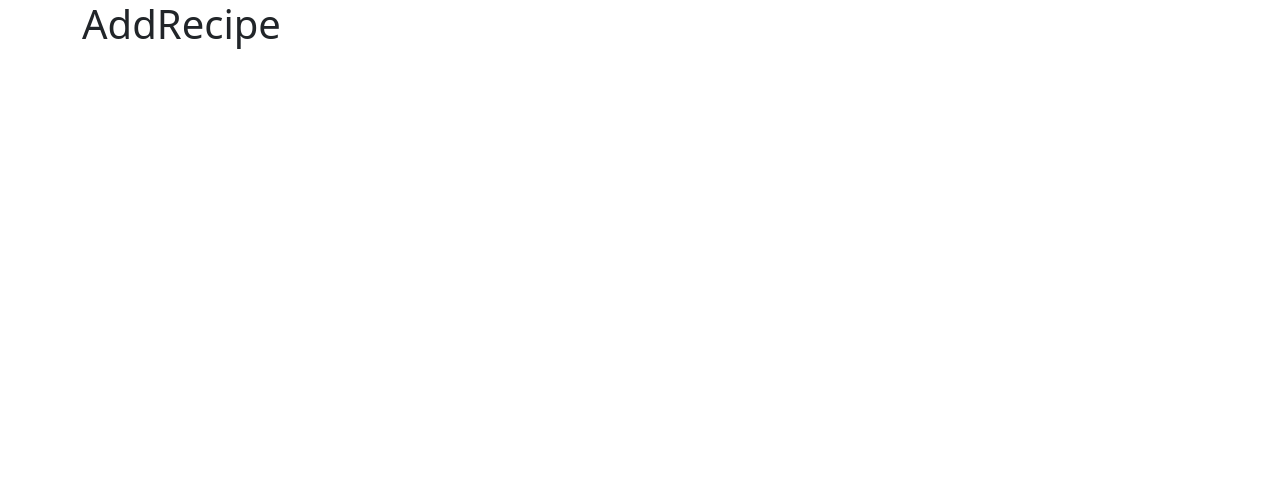
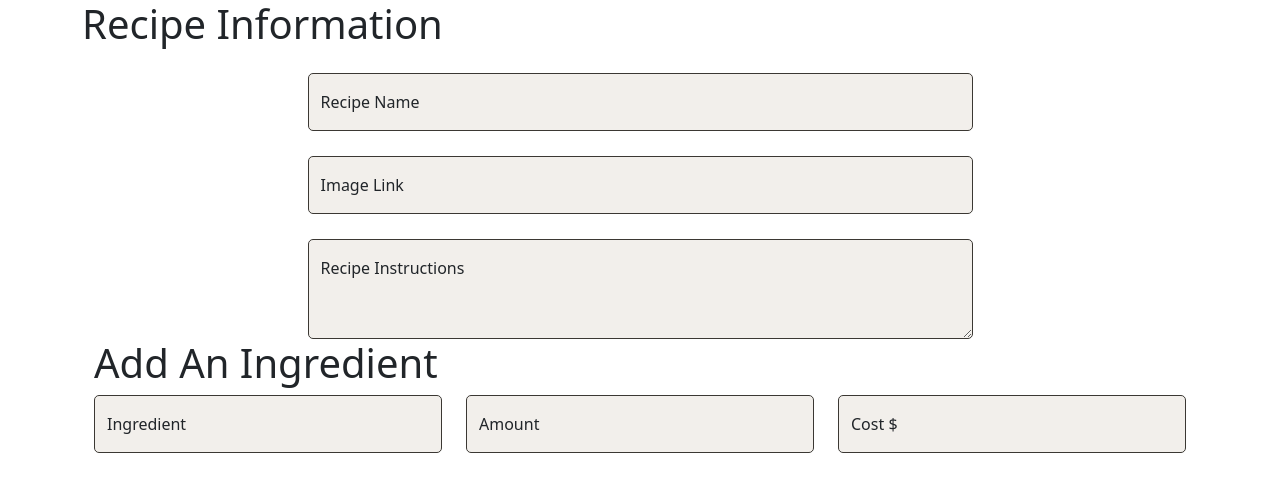
Before and after one commit to thefourthlion/recipes, a Next.js app in the folder client/: page /AddRecipe in a window 1280 px wide. Shown: the top 492 px of the page. Built offline with nearby package versions, Linux system fonts and the light colour scheme.

Commit message:
create add recipe page and fill in all logic

```diff
--- a/client/pages/AddRecipe.js
+++ b/client/pages/AddRecipe.js
@@ -1,9 +1,240 @@
-import React from "react";
+import React, { useState } from "react";
+import { Form } from "react-bootstrap";
+import Axios from "axios";
+import Row from "react-bootstrap/Row";
+import Col from "react-bootstrap/Col";
+import Container from "react-bootstrap/Container";
+import FloatingLabel from "react-bootstrap/FloatingLabel";
+
 const AddRecipe = () => {
+  // Declaring and initializing state variables using the useState hook
+  const [name, setName] = useState("");
+  const [instructions, setInstructions] = useState("");
+  const [image, setImage] = useState("");
+  const [ingredients, setIngredients] = useState([]);
+  const [ingredientCosts, setIngredientCosts] = useState([]);
+  const [amountOfIngredients, setAmountOfIngredients] = useState([]);
+  const [servingCost, setServingCost] = useState(0);
+  const [currentIngredient, setCurrentIngredient] = useState("");
+  const [currentAmount, setCurrentAmount] = useState("");
+  const [currentCost, setCurrentCost] = useState();
+  const [totalCostRounded, setTotalCostRounded] = useState();
+
+  const [showIngredients, setShowIngredients] = useState(false);
+
+  let totalCost = 0;
+
+  // Getting the current date and time using the toLocaleDateString method
+  const date = new Date().toLocaleDateString("en-us", {
+    year: "numeric",
+    month: "numeric",
+    day: "numeric",
+  });
+
+  // Function to refresh the page
+  const refreshPage = () => {
+    window.location.reload(false);
+  };
+
+  // Function to clear the input fields
+  const handleClearInput = () => {
+    setCurrentIngredient("");
+    setCurrentAmount("");
+    setCurrentCost(0);
+  };
+
+  // Function to send the recipe to the server
+  const sendRecipeToDb = () => {
+    Axios.post("https://api.recipes.everettdeleon.com/api/recipe/create", {
+      name: name,
+      instructions: instructions,
+      ingredients: ingredients,
+      amount: amountOfIngredients,
+      cost: totalCostRounded,
+      image: image,
+      servingCost: servingCost,
+      timestamp: date,
+    }).then(() => {
+      refreshPage();
+    });
+  };
+
   return (
     <div className="AddRecipe">
       <div className="container">
-        <h1 className="content-header">AddRecipe</h1>
+        <h1 className="content-header">Recipe Information</h1>
+        {/* // form for adding name, instructions, and image to recipe */}
+        <FloatingLabel
+          className="search-input-label recipe-inputs"
+          label="Recipe Name"
+        >
+          <Form.Control
+            className="search-input-form-control search-input"
+            type="text"
+            placeholder="Recipe Name"
+            onChange={(e) => {
+              setName(e.target.value);
+            }}
+          ></Form.Control>
+        </FloatingLabel>
+        <FloatingLabel
+          className="search-input-label recipe-inputs"
+          label="Image Link"
+        >
+          <Form.Control
+            className="search-input-form-control search-input"
+            type="text"
+            placeholder="Image Link"
+            onChange={(e) => {
+              setImage(e.target.value);
+            }}
+          ></Form.Control>
+        </FloatingLabel>
+        <FloatingLabel
+          className="search-input-label recipe-inputs"
+          label="Recipe Instructions"
+        >
+          <Form.Control
+            className="search-input-form-control search-input"
+            as="textarea"
+            placeholder="Recipe Instructions"
+            style={{ height: "100px" }}
+            onChange={(e) => {
+              setInstructions(e.target.value);
+            }}
+          />
+        </FloatingLabel>
+        <Container fluid="md" className="ingredient-container">
+          {/* // form for adding ingredients to the recipe  */}
+          <h1>Add An Ingredient</h1>
+          <Row>
+            <Col>
+              <FloatingLabel className="search-input-label" label="Ingredient">
+                <Form.Control
+                  className="search-input-form-control search-input"
+                  type="text"
+                  placeholder="Ingredient"
+                  value={currentIngredient}
+                  onChange={(e) => {
+                    setCurrentIngredient(e.target.value);
+                  }}
+                ></Form.Control>
+              </FloatingLabel>
+            </Col>
+            <Col>
+              <FloatingLabel className="search-input-label" label="Amount">
+                <Form.Control
+                  className="search-input-form-control search-input"
+                  type="text"
+                  placeholder="Amount"
+                  value={currentAmount}
+                  onChange={(e) => {
+                    setCurrentAmount(e.target.value);
+                  }}
+                ></Form.Control>
+              </FloatingLabel>
+            </Col>
+            <Col>
+              <FloatingLabel className="search-input-label" label="Cost $">
+                <Form.Control
+                  className="search-input-form-control search-input"
+                  type="text"
+                  placeholder="Cost $"
+                  value={currentCost}
+                  onChange={(e) => {
+                    setCurrentCost(e.target.value);
+                  }}
+                ></Form.Control>
+              </FloatingLabel>
+            </Col>
+          </Row>
+        </Container>
+        {/* // If there are ingredients, show them */}
+        {ingredients.length > 0 && (
+          <Container>
+            <Row>
+              <Col>
+                <h1>Ingredients</h1>
+                {ingredients.map((val) => (
+                  <h3>{val}</h3>
+                ))}
+              </Col>
+              <Col>
+                <h1>Amount</h1>
+                {amountOfIngredients.map((val) => (
+                  <h3>{val}</h3>
+                ))}
+              </Col>
+              <Col>
+                <h1>Cost</h1>
+                {ingredientCosts.map((val) => (
+                  <h3>${val}</h3>
+                ))}
+              </Col>
+            </Row>
+          </Container>
+        )}
+        {/* // if user filled out the input fields allow user to submit data */}
+        {(currentAmount != "") & (currentIngredient != "") ? (
+          <div>
+            <button
+              className="primary-btn submit-btn"
+              onClick={() => {
+                setIngredientCosts([
+                  ...ingredientCosts,
+                  parseFloat(currentCost),
+                ]);
+                setAmountOfIngredients([...amountOfIngredients, currentAmount]);
+                setIngredients([...ingredients, currentIngredient]);
+                handleClearInput();
+              }}
+            >
+              + Ingredient
+            </button>
+            <br />
+          </div>
+        ) : (
+          ""
+        )}
+        {/* // if user added cost, allow user to calculate the total */}
+        {ingredientCosts.length > 0 ? (
+          <div>
+            <button
+              className="primary-btn submit-btn"
+              onClick={() => {
+                for (var i = 0; i < ingredientCosts.length; i++) {
+                  totalCost = totalCost + ingredientCosts[i];
+
+                  setTotalCostRounded(totalCost.toFixed(2));
+                }
+              }}
+            >
+              Calc Total Cost
+            </button>
+
+            <br />
+          </div>
+        ) : (
+          ""
+        )}
+        {/* // if user calc cost, show them the total */}
+        {totalCostRounded != undefined && (
+          <h1>Recipe's Total Cost = ${totalCostRounded}</h1>
+        )}
+        {/* // if there is at least one ingredient and amount, allow them to submit recipe*/}
+
+        {(ingredients.length > 0) & (amountOfIngredients.length > 0) ? (
+          <button
+            className="primary-btn submit-btn"
+            onClick={() => {
+              setShowIngredients(!showIngredients);
+            }}
+          >
+            Submit Recipe
+          </button>
+        ) : (
+          ""
+        )}
       </div>
     </div>
   );
--- a/client/styles/AddRecipe.scss
+++ b/client/styles/AddRecipe.scss
@@ -1,2 +1,25 @@
 .AddRecipe {
+  .show-ing-btn {
+    margin: 25px 0 12.5px 0;
+  }
+
+  .submit-btn {
+    margin: 12.5px 0 25px 0;
+  }
+
+  .recipe-inputs {
+    width: calc(50vw + 25px);
+    margin: 25px auto 0 auto;
+  }
+  .ingredient-containers {
+    display: flex;
+    flex-direction: row;
+    align-items: center;
+    justify-content: center;
+  }
+
+  .contained-recipe-inputs {
+    margin: 12.5px;
+    width: 25vw;
+  }
 }
```
